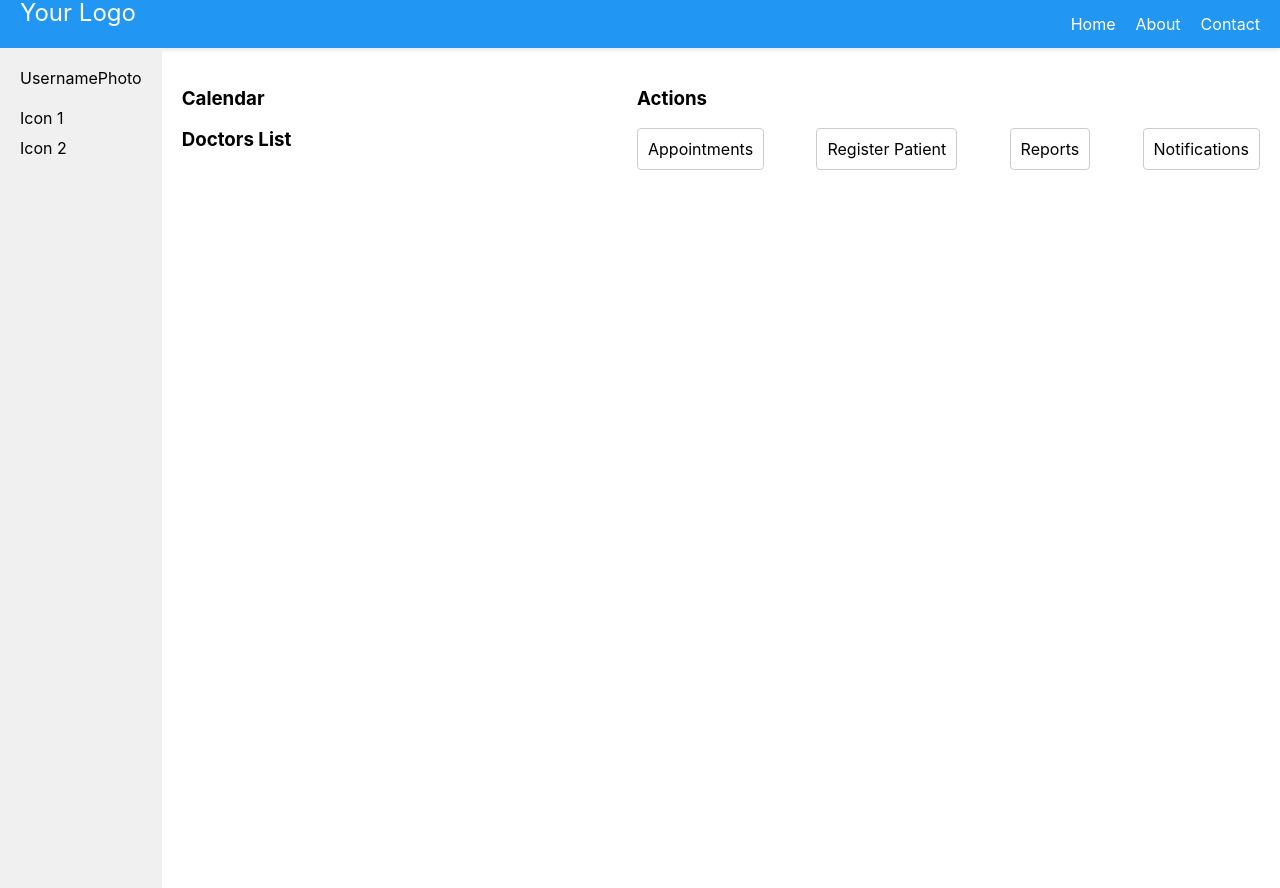
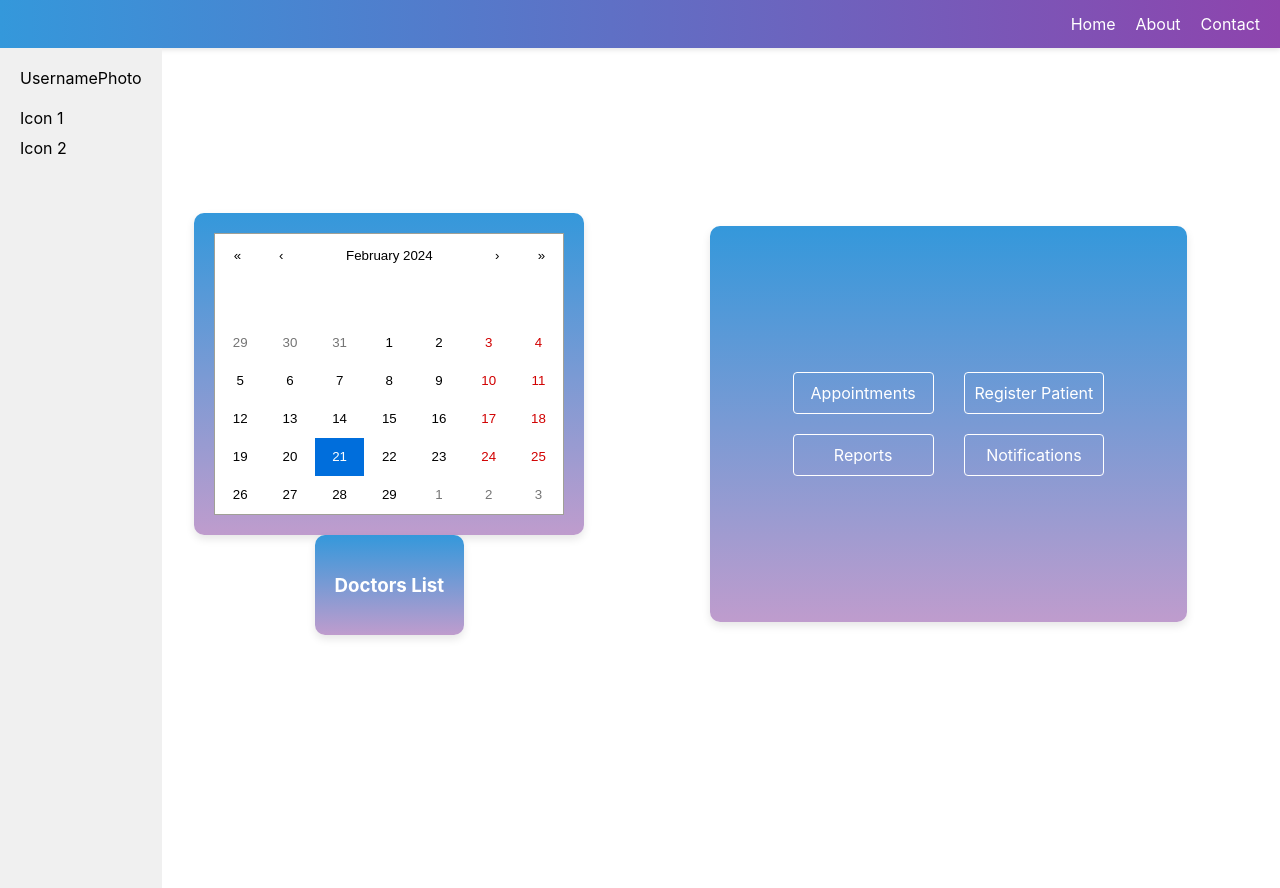
Before and after one commit to chaithanya99/HAD, a React (Create React App) app in the folder frontend/: page /dashboard in a window 1280 px wide. Built offline with nearby package versions, Linux system fonts and the light colour scheme.

Commit message:
smol changes

```diff
--- a/frontend/package.json
+++ b/frontend/package.json
@@ -10,6 +10,7 @@
     "bootstrap": "^5.3.3",
     "react": "^18.2.0",
     "react-bootstrap": "^2.10.1",
+    "react-calendar": "^4.8.0",
     "react-dom": "^18.2.0",
     "react-router-dom": "^6.22.0",
     "react-scripts": "5.0.1",
--- a/frontend/src/components/ActionCard.js
+++ b/frontend/src/components/ActionCard.js
@@ -15,8 +15,7 @@ const ActionCard = () => {
   };
 
   return (
-    <div className="dashboard-card">
-      <h3>Actions</h3>
+    <div className="action-card dashboard-card">
       <div className="action-buttons">
         <div className="action-button" onClick={() => handleCardClick('/appointments')}>
           Appointments
--- a/frontend/src/components/Dashboard.css
+++ b/frontend/src/components/Dashboard.css
@@ -10,6 +10,7 @@
 .main-container {
     display: flex;
     flex: 1;
+    align-items: stretch;
     /* Expand and fill remaining space */
 }
 
@@ -18,11 +19,23 @@
     /* Expand and fill remaining space */
     display: flex;
     flex-direction: column;
+    align-items: stretch;
     /* Stack children vertically */
 }
 
 .main-content {
     display: flex;
+    align-items: center;
+    height: 100%;
+}
+
+.left-column,
+.right-column {
+  display: flex;
+  flex-direction: column;
+  /* Vertically center the contents of each column */
+  align-items: center;
+  justify-content: center;
 }
 
 .left-column {
@@ -32,35 +45,60 @@
 
 .right-column {
     width: 60%;
+    height: 100%;
     padding-left: 20px;
+    display: flex;
+    justify-content: center; /* Center the action card vertically */
+    align-items: center; /* Center the action card horizontally */
+  }
+
+.dashboard-card {
+    background: linear-gradient(to bottom, #3498db, #bf9ccd); /* Adjust gradient colors as needed */
+    color: #fff;
+    border: none;
+    padding: 20px;
+    border-radius: 10px;
+    box-shadow: 0 4px 8px rgba(0, 0, 0, 0.1);
+    text-align: center;
+}
+
+.action-card {
+    height: 50%;
+    width: 70%;
+    display: flex; /* Change to flex */
+    justify-content: space-around; /* Adjust spacing between buttons */
+    align-items: center; /* Vertically center buttons */
+    margin: auto;
 }
 
 .action-buttons {
-    display: flex;
-    justify-content: space-between;
-    position: relative;
+    display: grid;
+    grid-template-columns: repeat(2, 1fr);
+    grid-gap: 20px;
 }
 
   .action-button {
     cursor: pointer;
+    flex: 1;
+    margin: 0 5px;
     padding: 10px;
-    border: 1px solid #ccc;
+    border: 1px solid #fff; /* Border color same as text color */
     border-radius: 4px;
-    background-color: #fff;
+    background-color: transparent;
     transition: background-color 0.3s;
   }
 
   .action-button:hover {
-    background-color: #f0f0f0;
+    background-color: rgba(255, 255, 255, 0.1); /* Adjust opacity as needed */
   }
 
-/* Styles for custom dropdown */
   .dropdown-container {
     position: relative;
   }
 
   .dropdown-toggle {
     cursor: pointer;
+    grid-column: span 2; /* Span across two columns */
   }
 
 .dropdown-options {
@@ -73,7 +111,7 @@
     border: 1px solid #ccc;
     border-top: none;
     border-radius: 0 0 4px 4px;
-    background-color: #fff;
+    background-color: whitesmoke;
     box-shadow: 0 2px 4px rgba(0, 0, 0, 0.1);
     max-height: 120px;
     /* Adjust as needed */
@@ -81,10 +119,11 @@
 }
 
 .dropdown-option {
+    color: #333; /* Change text color as needed */
     cursor: pointer;
     padding: 10px;
     border-bottom: 1px solid #ccc;
-    transition: background-color 0.3s;
+    transition: background-color 0.3s, color 0.3s; /* Add color transition */
   }
 
 .dropdown-option:last-child {
@@ -92,5 +131,6 @@
 }
 
 .dropdown-option:hover {
-    background-color: #f0f0f0;
+    background-color: black;
+    color: #fff; /* Change text color on hover */
   }
--- a/frontend/src/components/misc/CalendarCard.js
+++ b/frontend/src/components/misc/CalendarCard.js
@@ -1,11 +1,18 @@
-// src/components/CalendarCard.js
-import React from 'react';
+import React, { useState } from 'react';
+import Calendar from 'react-calendar';
+import 'react-calendar/dist/Calendar.css';
 
 const CalendarCard = () => {
+  const [date, setDate] = useState(new Date());
+
+  const handleDateChange = (newDate) => {
+    setDate(newDate);
+    // Add any additional logic when the date changes
+  };
+
   return (
     <div className="dashboard-card">
-      <h3>Calendar</h3>
-      {/* Add your calendar component or content here */}
+      <Calendar onChange={handleDateChange} value={date} />
     </div>
   );
 };
--- a/frontend/src/components/misc/Navbar.css
+++ b/frontend/src/components/misc/Navbar.css
@@ -1,12 +1,12 @@
 /* src/components/Navbar.css */
 header {
-    height: 6vh; /* 10% of the viewport height */
-    background-color: #2196f3; /* Set your desired background color */
-    color: #fff; /* Set your desired text color */
+    height: 6vh;
+    background: linear-gradient(to right, #3498db, #8e44ad); /* Adjust gradient colors as needed */
+    color: #fff;
     display: flex;
     align-items: center;
-    padding: 0 20px; /* Adjust padding as needed */
-    box-shadow: 0 2px 5px rgba(0, 0, 0, 0.1); /* Optional: Add a subtle box shadow */
+    padding: 0 20px;
+    box-shadow: 0 2px 5px rgba(0, 0, 0, 0.1);
 }
 
 .navbar {
--- a/frontend/src/components/misc/Navbar.js
+++ b/frontend/src/components/misc/Navbar.js
@@ -7,7 +7,7 @@ const Navbar = () => {
         <header>
             <nav className="navbar">
                 {/* Add your navbar content here */}
-                <div className="logo">Your Logo</div>
+                <div className="logo"></div>
                 <ul className="nav-links">
                     <li>Home</li>
                     <li>About</li>
```
Also changed, not shown: 1 other file (tests, documents, lock files or other folders). Lines whose indentation alone changed are shown as unchanged.
